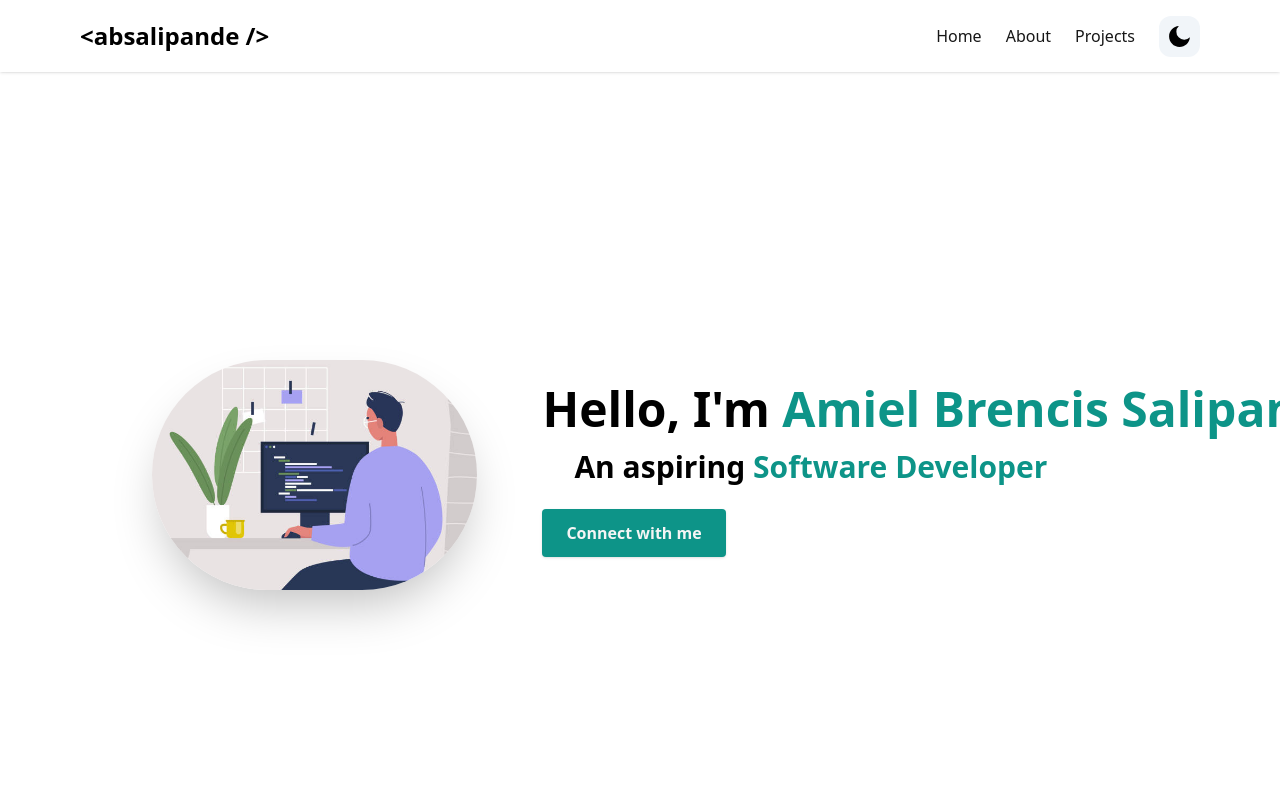
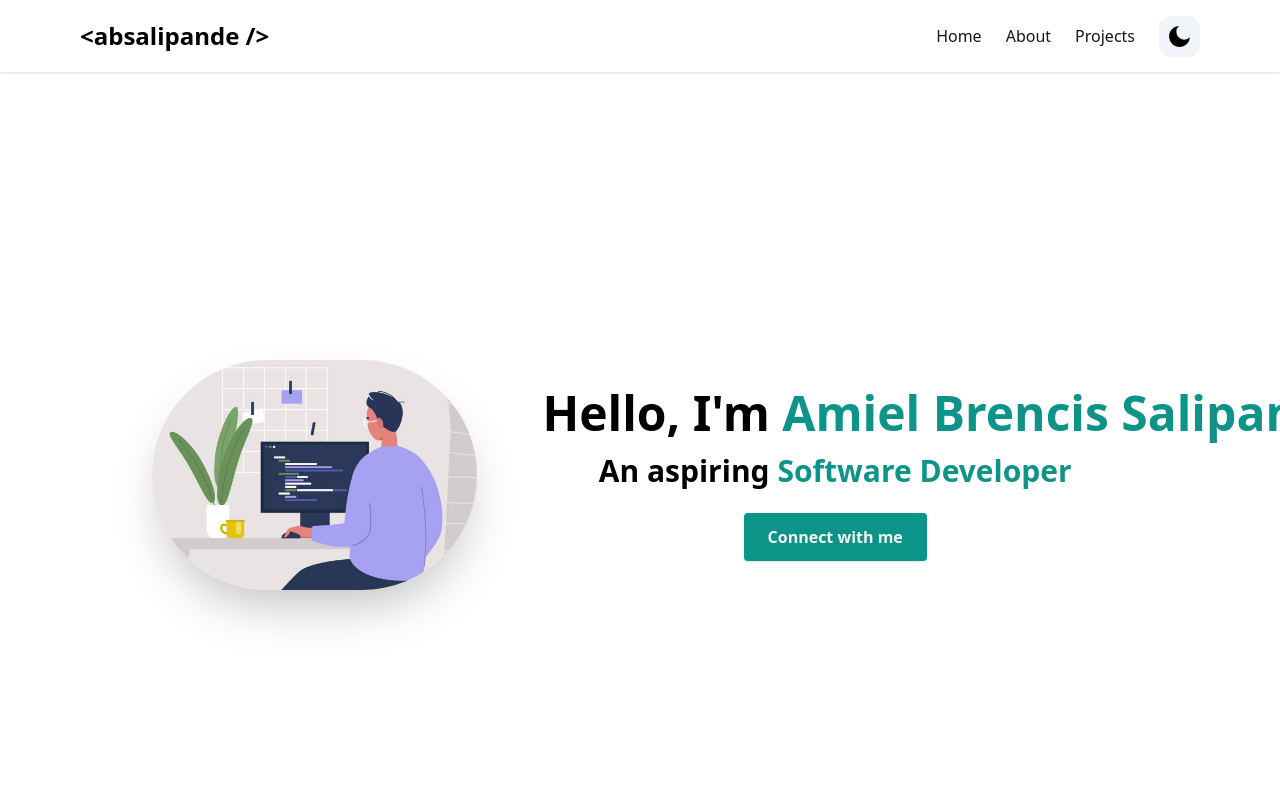
Before and after one commit to absalipande/newPortfolio, a Next.js app: page / in a window 1280 px wide. Shown: the top 800 px of the page. Built offline with nearby package versions, Linux system fonts and the light colour scheme.

Commit message:
style: Small changes

```diff
--- a/components/HeroSection.tsx
+++ b/components/HeroSection.tsx
@@ -12,7 +12,7 @@ const HeroSection = () => {
         className='flex flex-col text-center items-center justify-center animate-fadeIn animation-delay-2 my-10 py-16 sm:py-32 md:py-48 md:flex-row md:space-x-4 md:text-left'
         style={{ marginTop: '10rem' }}
       >
-        <div className='md:mt-2 md:w-1/2'>
+        <div className='mt-3 md:mt-2 md:w-1/2'>
           <Image
             src='/coding.jpg'
             alt=''
@@ -21,20 +21,20 @@ const HeroSection = () => {
             className='rounded-full shadow-2xl'
           />
         </div>
-        <div className='mt-3md:mt-2 md:w-3/5'>
+        <div className='mt-3 md:mt-2 md:w-3/5'>
           <h1 className='text-2xl font-semibold md:text-5xl whitespace-nowrap'>
             Hello, I'm&nbsp;
             <span className='font-semibold text-teal-600'>
               Amiel Brencis Salipande
             </span>
           </h1>
-          <p className='text-lg font-semibold mt-4 mb-6 md:text-3xl text-center md:text-left md:ml-8'>
+          <p className='text-lg font-semibold mt-4 mb-6 md:text-3xl text-center'>
             An aspiring&nbsp;
             <span className='font-semibold text-teal-600'>
               Software Developer
             </span>
           </p>
-          <div className='flex justify-center md:justify-start'>
+          <div className='flex justify-center'>
             <a
               href='/Salipande_Amiel_Brencis_resume.pdf'
               target='_blank'
@@ -46,7 +46,6 @@ const HeroSection = () => {
           </div>
         </div>
       </div>
-
       <div className='flex flex-row items-center text-center justify-center '>
         <Link
           to='about'
```
